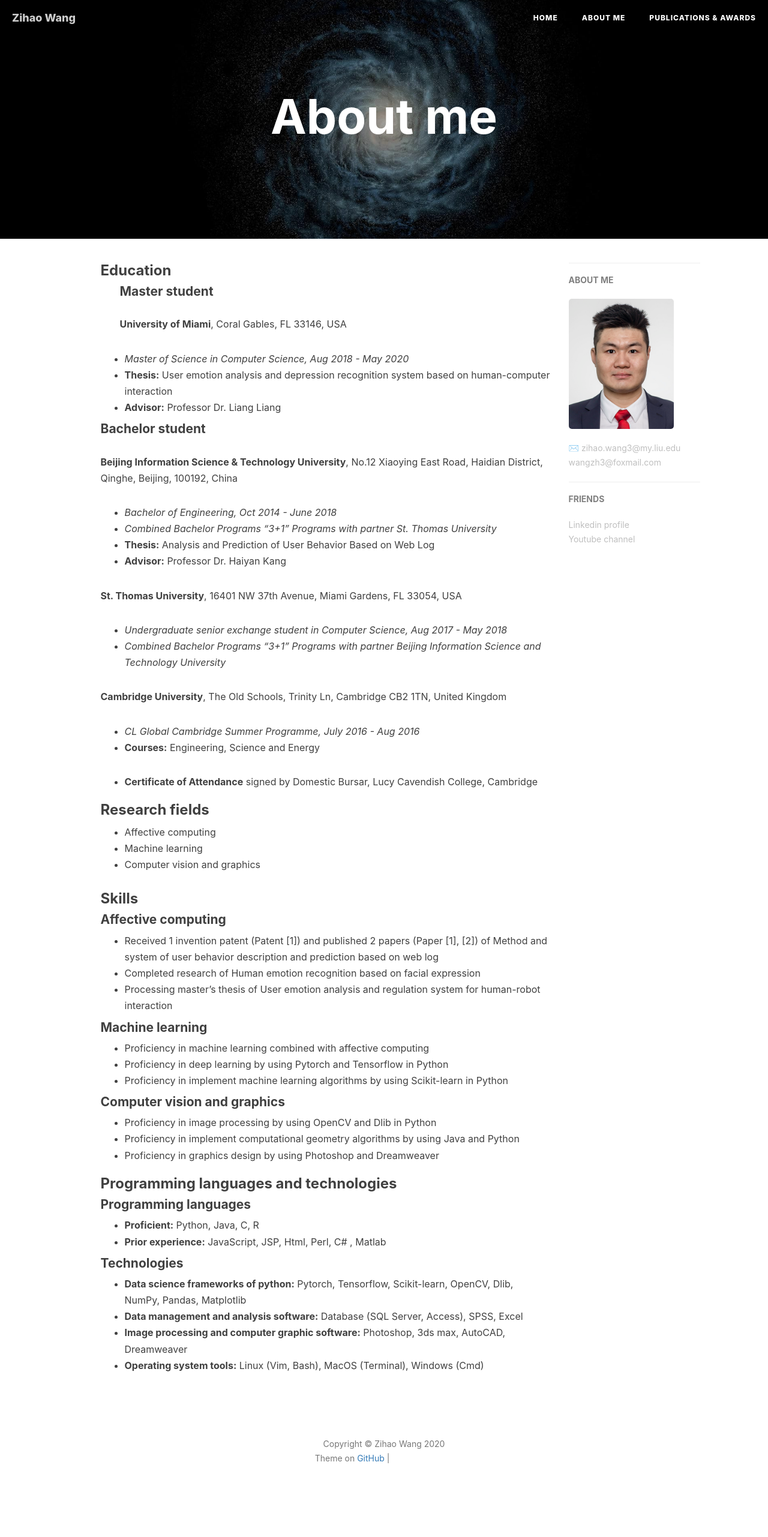
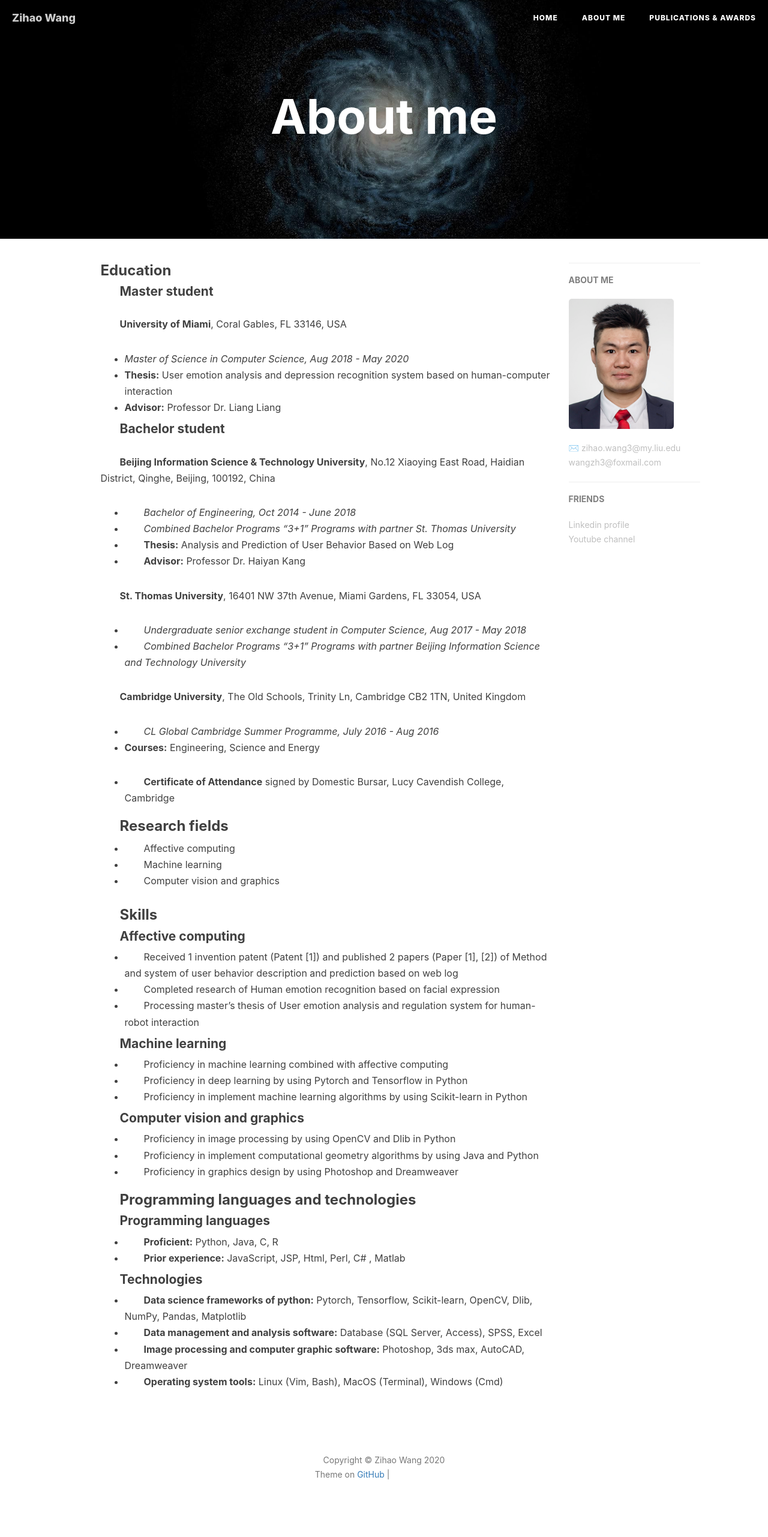
Before and after one commit to wangzh3/wangzh3.github.io, a Jekyll site: the page built from about.html, in a window 1280 px wide. Shown: the whole page at 60% size. Built offline with Jekyll 4.4.1, drawn with Linux system fonts in a browser that asks for light colours; nearby versions of some CDN libraries; comment, search, counter and statistics services are not loaded; before the commit the page ends 2535 px from its top, so only the background shows below that; grey boxes are pictures that could not be loaded.

Commit message:
Update about.html

```diff
--- a/about.html
+++ b/about.html
@@ -7,14 +7,16 @@ header-img: "img/post-bg-desk.jpg"
     <h3><strong>Education</strong></h3>
     <span style="text-indent:2em;"><h4><strong>Master student</strong></h4></span>
     <span style="text-indent:2em;"><p><strong>University of Miami</strong>, Coral Gables, FL 33146, USA</p></span>
+
     <ul>
     <li><i>Master of Science in Computer Science, Aug 2018 - May 2020</i></li>
     <li><strong>Thesis:</strong> User emotion analysis and depression recognition system based on human-computer interaction </li>
     <li><strong>Advisor:</strong> Professor Dr. Liang Liang</li>
     </ul>
 
-    <h4><strong>Bachelor student</strong></h4>
-    <p><strong>Beijing Information Science & Technology University</strong>, No.12 Xiaoying East Road, Haidian District, Qinghe, Beijing, 100192, China</p>
+    <span style="text-indent:2em;"><h4><strong>Bachelor student</strong></h4></span>
+    <span style="text-indent:2em;"><p><strong>Beijing Information Science & Technology University</strong>, No.12 Xiaoying East Road, Haidian District, Qinghe, Beijing, 100192, China</p>
+    <span/>
     <ul>
     <li><i>Bachelor of Engineering, Oct 2014 - June 2018</i></li>
     <li><i>Combined Bachelor Programs “3+1” Programs with partner St. Thomas University</i></li>
@@ -22,12 +24,12 @@ header-img: "img/post-bg-desk.jpg"
     <li><strong>Advisor:</strong> Professor Dr. Haiyan Kang</li>
     </ul>
 
-    <p><strong>St. Thomas University</strong>, 16401 NW 37th Avenue, Miami Gardens, FL 33054, USA</p>
+    <span style="text-indent:2em;"><p><strong>St. Thomas University</strong>, 16401 NW 37th Avenue, Miami Gardens, FL 33054, USA</p> </span>
     <ul>
     <li><i>Undergraduate senior exchange student in Computer Science, Aug 2017 - May 2018 </i></li>
     <li><i>Combined Bachelor Programs “3+1” Programs with partner Beijing Information Science and Technology University</p></i>
     </ul>
-    <p><strong>Cambridge University</strong>, The Old Schools, Trinity Ln, Cambridge CB2 1TN, United Kingdom</p>
+    <span style="text-indent:2em;"><p><strong>Cambridge University</strong>, The Old Schools, Trinity Ln, Cambridge CB2 1TN, United Kingdom</p> </span>
     <ul>
     <li><i>CL Global Cambridge Summer Programme, July 2016 - Aug 2016</i></li>
     <li><strong>Courses:</strong> Engineering, Science and Energy</p></li>
@@ -41,32 +43,32 @@ header-img: "img/post-bg-desk.jpg"
     </ul>
 <p></p>
     <h3><strong>Skills</strong></h3>
-    <h4><strong>Affective computing</strong></h4>
+    <span style="text-indent:2em;"><h4><strong>Affective computing</strong></h4> </span>
     <ul>
         <li>Received 1 invention patent (Patent [1]) and published 2 papers (Paper [1], [2]) of Method and system of user behavior description and prediction based on web log</li>
         <li>Completed research of Human emotion recognition based on facial expression</li>
         <li>Processing master’s thesis of User emotion analysis and regulation system for human-robot interaction</li>
     </ul>
-    <h4><strong>Machine learning</strong></h4>
+    <span style="text-indent:2em;"><h4><strong>Machine learning</strong></h4> </span>
     <ul>
         <li>Proficiency in machine learning combined with affective computing</li>
         <li>Proficiency in deep learning by using Pytorch and Tensorflow in Python</li>
         <li>Proficiency in implement machine learning algorithms by using Scikit-learn in Python</li>
     </ul>
-    <h4><strong>Computer vision and graphics</strong></h4>
+    <span style="text-indent:2em;"><h4><strong>Computer vision and graphics</strong></h4> </span>
     <ul>
         <li>Proficiency in image processing by using OpenCV and Dlib in Python</li>
         <li>Proficiency in implement computational geometry algorithms by using Java and Python</li>
         <li>Proficiency in graphics design by using Photoshop and Dreamweaver</li>
     </ul>
    <h3><strong>Programming languages and technologies</strong></h3>
-   <h4><strong>Programming languages</strong></h4>
+   <span style="text-indent:2em;"><h4><strong>Programming languages</strong></h4></span>
     <ul>
         <li><strong>Proficient:</strong> Python, Java, C, R</li>
         <li><strong>Prior experience:</strong> JavaScript, JSP, Html, Perl, C# , Matlab</li>
     </ul>
 
-    <h4><strong>Technologies</strong></h4>
+    <span style="text-indent:2em;"><h4><strong>Technologies</strong></h4></span>
     <ul>
         <li><strong>Data science frameworks of python:</strong> Pytorch, Tensorflow, Scikit-learn, OpenCV, Dlib, NumPy, Pandas, Matplotlib</li>
         <li><strong>Data management and analysis software:</strong> Database (SQL Server, Access), SPSS, Excel </li>
```
